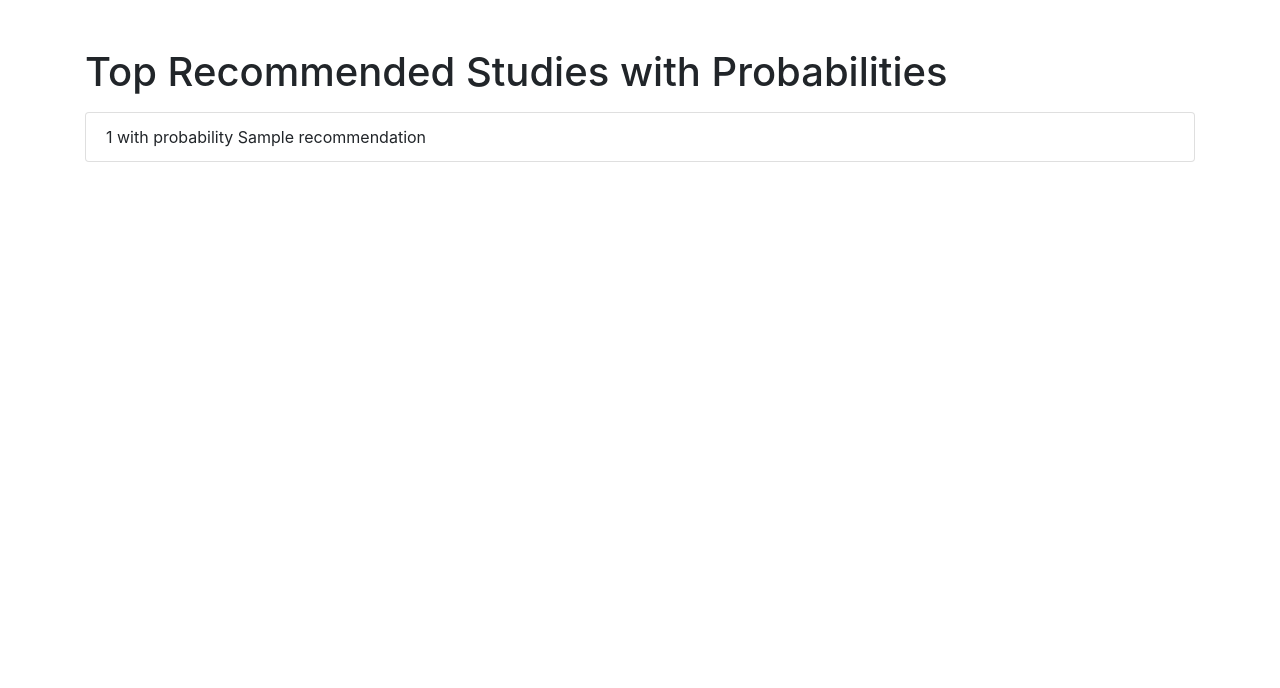
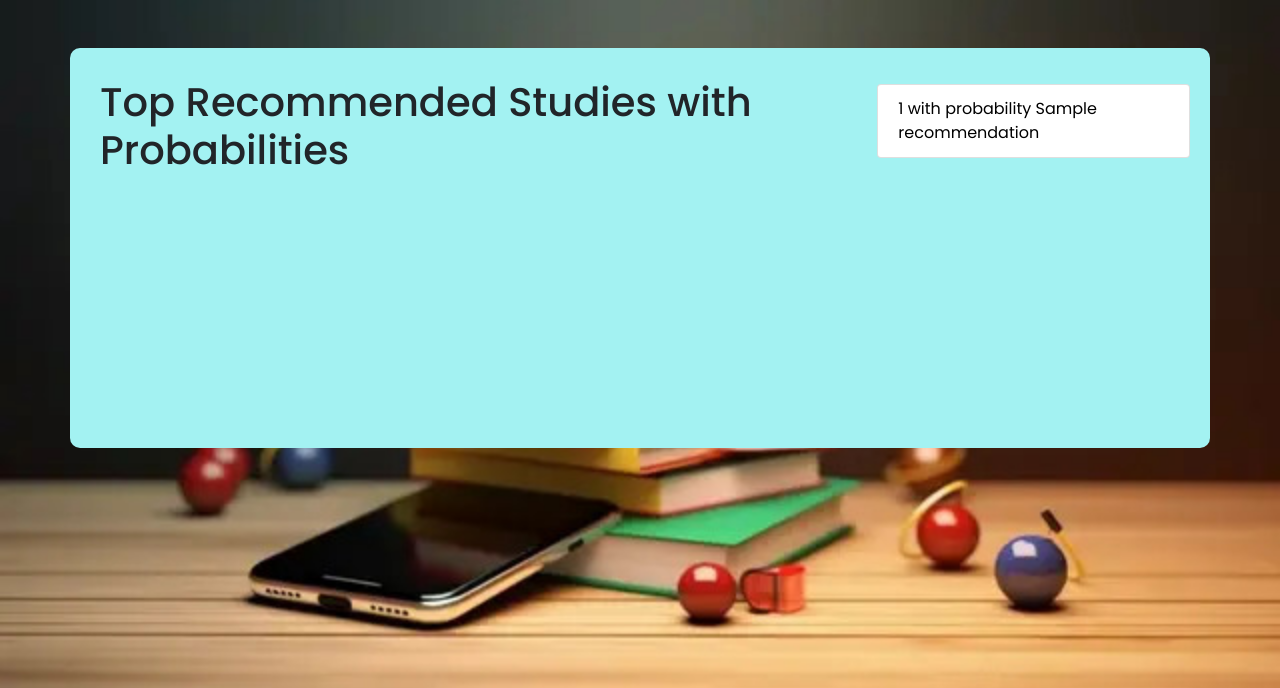
Before and after one commit to aditya95-pixel/hackheritage24, a Flask app: template HackHeritage/templates/results.html in a window 1280 px wide. Shown: the top 688 px of the page. Run offline with Flask 3, Linux system fonts and the light colour scheme; the template is opened without the code that fills it: most values are stand-ins (such as "Sample title", 1, 10 or a date in 2020); parts of the project's set-up code (start-up, migrations or seed data) failed here and were passed over; some libraries are stand-ins or nearby versions.

Commit message:
Update results.html

```diff
--- a/HackHeritage/templates/results.html
+++ b/HackHeritage/templates/results.html
@@ -3,8 +3,36 @@
 <head>
     <meta charset="UTF-8">
     <meta name="viewport" content="width=device-width, initial-scale=1.0">
-    <title>Resutls</title>
+    <title>Results</title>
     <link rel="stylesheet" href="https://maxcdn.bootstrapcdn.com/bootstrap/4.5.2/css/bootstrap.min.css">
+    <style>
+        @import url('https://fonts.googleapis.com/css2?family=Poppins:wght@100;200;300;400;500;600;700;800;900&display=swap');
+        *{
+            font-family:'Poppins', sans-serif;
+        }
+        body{
+            background-image: url('/static/img_1.png');
+            background-repeat: no-repeat;
+            width:100%;
+            height:100%;
+            background-size: cover;
+        }
+        .container{
+            background-color: rgb(163, 242, 242);
+            height:400px;
+            border-radius:10px;
+            padding: 10px;
+            display: flex;
+        }
+        h1{
+            margin:20px;
+        }
+        .list-group-item{
+            background-color:white;
+            color:black;
+            margin:10px;
+        }
+    </style>
 </head>
 <body>
     <div class="container mt-5">
@@ -14,6 +42,7 @@
                 <li class="list-group-item">{{ recommendation[0] }} with probability {{ recommendation[1] }}</li>
             {% endfor %}
         </ul>
+        <br/>
     </div>
 </body>
 </html>
```
